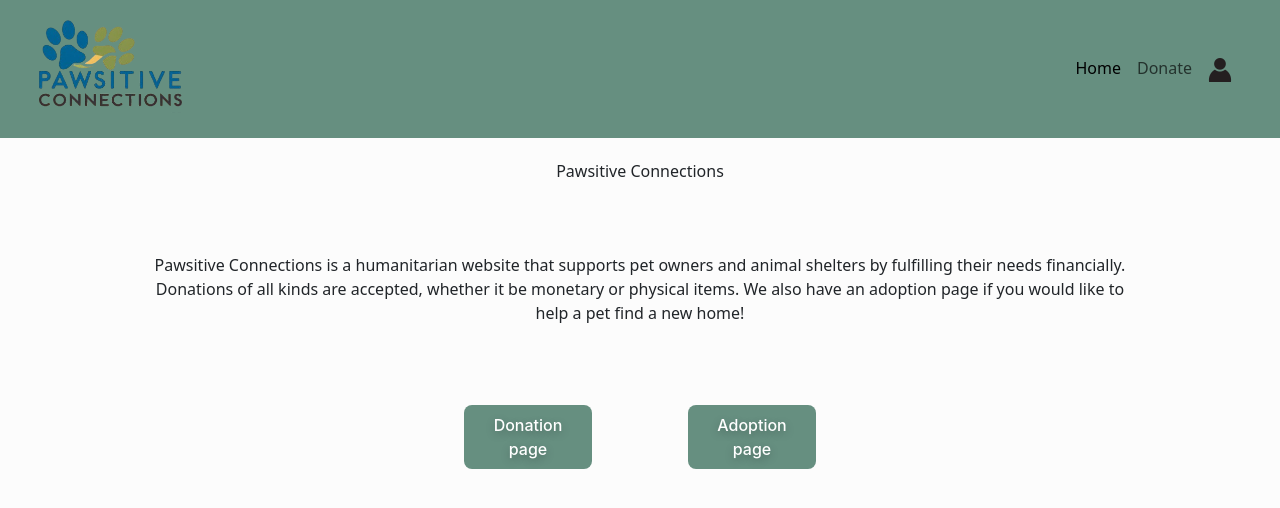
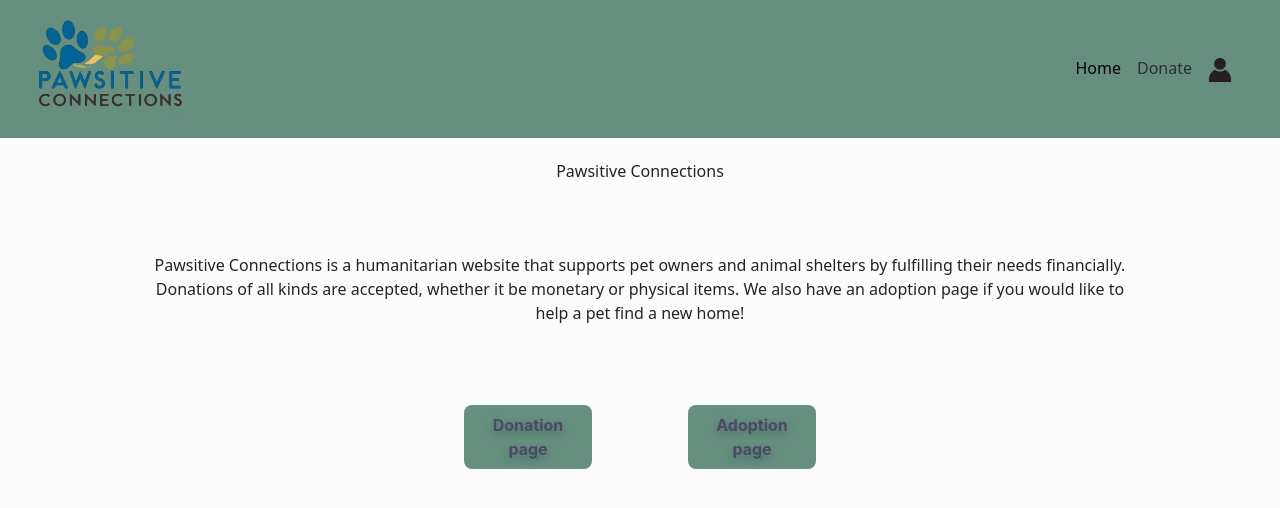
Before and after one commit to JustxJiang/UfundApplication-Humanitarian-Helpers, an Angular app in the folder ufund-ui/: page /app in a window 1280 px wide. Shown: the top 508 px of the page. Built offline with nearby package versions, Linux system fonts and the light colour scheme.

Commit message:
homequickedit

```diff
--- a/ufund-ui/src/app/home/home.component.css
+++ b/ufund-ui/src/app/home/home.component.css
@@ -22,7 +22,7 @@
 
 
 .button_link:hover{
-    border: 2px solid #4B4A67;
+    border: 3px solid #4B4A67;
 
 }
 
@@ -37,22 +37,17 @@
     background-color: #668F80;
     color: #4B4A67;
     font-weight: bold;
-    border-radius: 5px;
     width: 10%;
-    height: 3em;
     background-image: linear-gradient(92.88deg, #668F80 9.16%, #668F80 43.89%, #668F80 64.72%);
     border-radius: 8px;
     border-style: none;
     box-sizing: border-box;
-    color: #FFFFFF;
     cursor: pointer;
     flex-shrink: 0;
     font-family: "Inter UI","SF Pro Display",-apple-system,BlinkMacSystemFont,"Segoe UI",Roboto,Oxygen,Ubuntu,Cantarell,"Open Sans","Helvetica Neue",sans-serif;
     font-size: 16px;
-    font-weight: 500;
     height: 4rem;
     padding: 0 1.6rem;
-    text-align: center;
     text-shadow: rgba(0, 0, 0, 0.25) 0 3px 8px;
     transition: all .5s;
     user-select: none;
```
